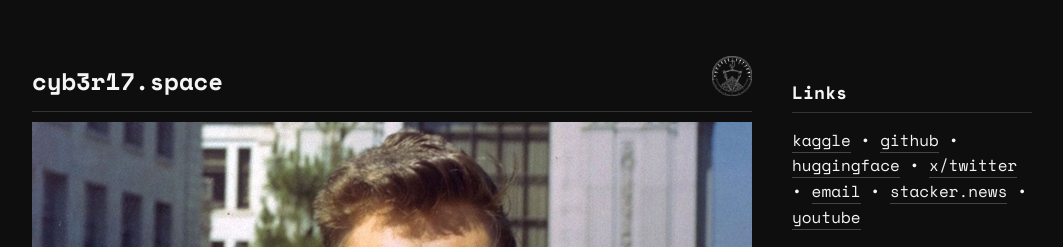
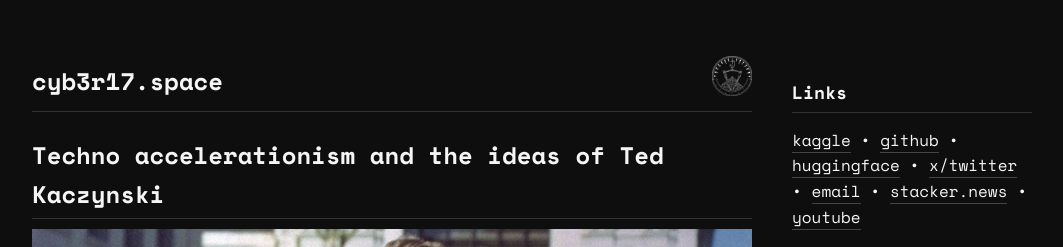
Before and after one commit to cyb3r17/cyb3r17.github.io, a plain HTML site: page blog_ted.html in a window 1280 px wide. Shown: the top 247 px of the page, without its empty margins (108-1171 px from the left). Drawn offline with nearby package versions, Linux system fonts and the light colour scheme.

Commit message:
meow mrrp

```diff
--- a/blog_ted.html
+++ b/blog_ted.html
@@ -208,6 +208,7 @@
             </h1>
  <article>
     <section>
+        <h1>Techno accelerationism and the ideas of Ted Kaczynski</h1>
         <img width = 100%; src="static/gallery/ted.jpg">
       <h2>The Modern Apathy Crisis</h2>
       <p>
```
